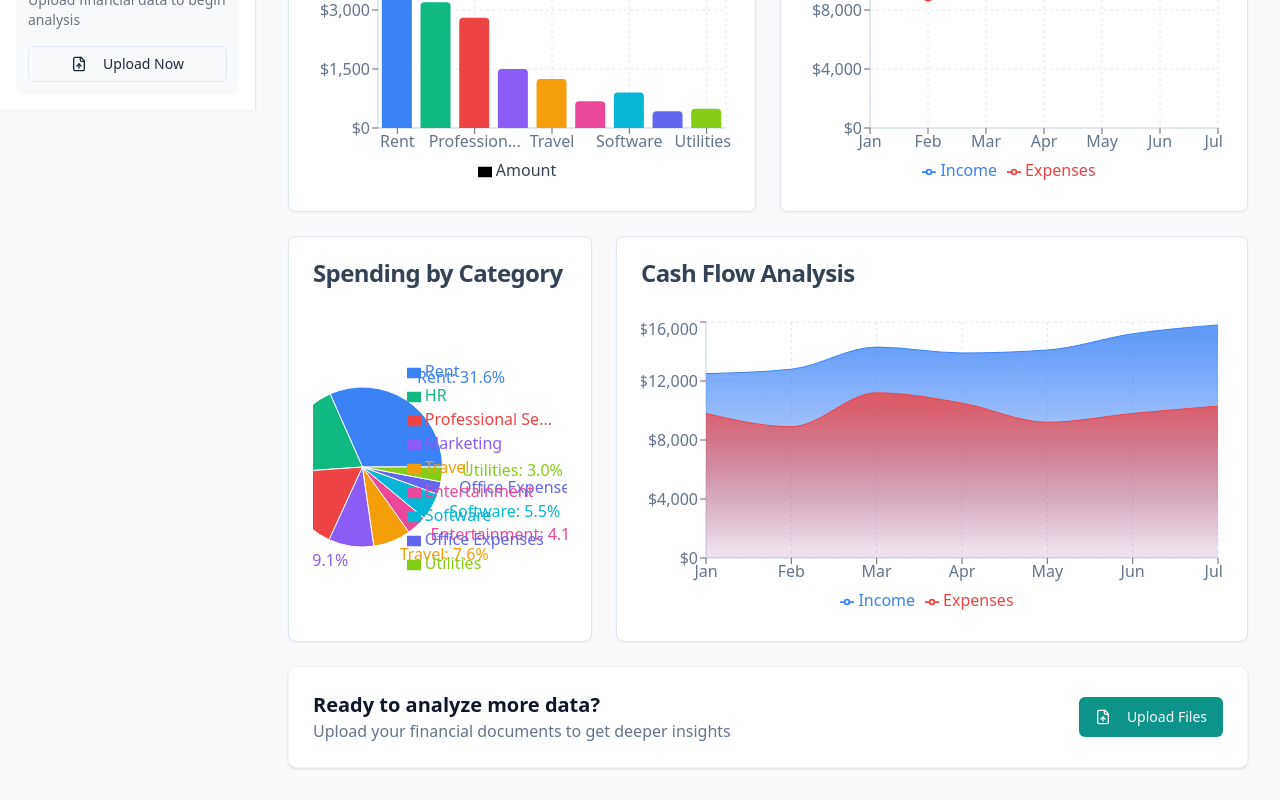
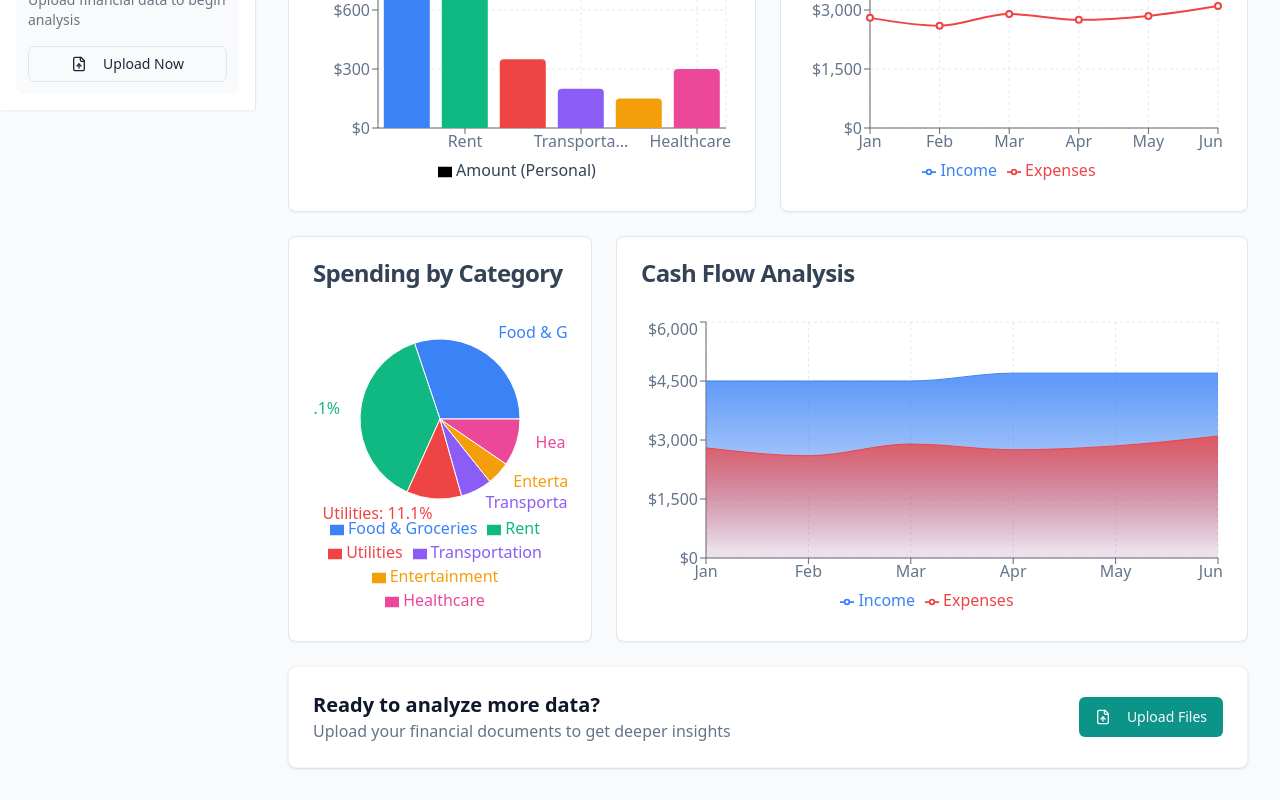
Before and after one commit to Not-Mally-Raw/sage-data-explorer, a React (Vite) app: page / in a window 1280 px wide. Shown: the part 690-1490 px from the top of the page. Built offline with nearby package versions, Linux system fonts and the light colour scheme.

Commit message:
feat: Add chart switching based on document type
Implement chart switching logic in the application. Display different charts based on the uploaded document's name, either "datafile" or "operation analysis".

```diff
--- a/src/components/dashboard/SampleChart.tsx
+++ b/src/components/dashboard/SampleChart.tsx
@@ -1,47 +1,51 @@
 
 import React from "react";
 import {
-  AreaChart,
-  Area,
-  BarChart,
-  Bar,
-  LineChart,
-  Line,
-  PieChart,
-  Pie,
-  Cell,
-  XAxis,
-  YAxis,
-  CartesianGrid,
-  Tooltip,
-  Legend,
-  ResponsiveContainer,
+  AreaChart, Area, BarChart, Bar, LineChart, Line, PieChart, Pie,
+  Cell, XAxis, YAxis, CartesianGrid, Tooltip, Legend, ResponsiveContainer
 } from "recharts";
 
-// More realistic financial data
-const expenseTimeData = [
-  { month: "Jan", expenses: 9800, income: 12500 },
-  { month: "Feb", expenses: 8900, income: 12800 },
-  { month: "Mar", expenses: 11200, income: 14300 },
-  { month: "Apr", expenses: 10500, income: 13900 },
-  { month: "May", expenses: 9200, income: 14100 },
-  { month: "Jun", expenses: 9800, income: 15200 },
-  { month: "Jul", expenses: 10300, income: 15800 },
-];
+// Personal Finance Data
+const personalFinanceData = {
+  timeData: [
+    { month: "Jan", expenses: 2800, income: 4500 },
+    { month: "Feb", expenses: 2600, income: 4500 },
+    { month: "Mar", expenses: 2900, income: 4500 },
+    { month: "Apr", expenses: 2750, income: 4700 },
+    { month: "May", expenses: 2850, income: 4700 },
+    { month: "Jun", expenses: 3100, income: 4700 },
+  ],
+  categoryData: [
+    { name: "Food & Groceries", value: 950 },
+    { name: "Rent", value: 1200 },
+    { name: "Utilities", value: 350 },
+    { name: "Transportation", value: 200 },
+    { name: "Entertainment", value: 150 },
+    { name: "Healthcare", value: 300 },
+  ]
+};
 
-const expenseCategoryData = [
-  { name: "Rent", value: 5200 },
-  { name: "HR", value: 3200 },
-  { name: "Professional Services", value: 2800 },
-  { name: "Marketing", value: 1500 },
-  { name: "Travel", value: 1245.67 },
-  { name: "Entertainment", value: 678.3 },
-  { name: "Software", value: 899.97 },
-  { name: "Office Expenses", value: 423.45 },
-  { name: "Utilities", value: 486.77 },
-];
+// Business Operations Data
+const businessOperationsData = {
+  timeData: [
+    { month: "Jan", revenue: 85000, costs: 65000, profit: 20000 },
+    { month: "Feb", revenue: 92000, costs: 68000, profit: 24000 },
+    { month: "Mar", revenue: 98000, costs: 70000, profit: 28000 },
+    { month: "Apr", revenue: 105000, costs: 73000, profit: 32000 },
+    { month: "May", revenue: 115000, costs: 78000, profit: 37000 },
+    { month: "Jun", revenue: 125000, costs: 82000, profit: 43000 },
+  ],
+  categoryData: [
+    { name: "Raw Materials", value: 35000 },
+    { name: "Labor", value: 28000 },
+    { name: "Marketing", value: 12000 },
+    { name: "Operations", value: 15000 },
+    { name: "R&D", value: 8000 },
+    { name: "Admin", value: 7000 },
+  ]
+};
 
-// Enhanced color scheme for better visualization
+// Enhanced color scheme
 const COLORS = [
   "#3b82f6", // Blue
   "#10b981", // Green
@@ -49,27 +53,24 @@ const COLORS = [
   "#8b5cf6", // Purple
   "#f59e0b", // Amber
   "#ec4899", // Pink
-  "#06b6d4", // Cyan
-  "#6366f1", // Indigo
-  "#84cc16", // Lime
 ];
 
 interface SampleChartProps {
   type: "line" | "area" | "bar" | "pie";
   height?: number;
   data?: any;
+  documentName?: string;
 }
 
 const SampleChart: React.FC<SampleChartProps> = ({
   type,
   height = 300,
-  data
+  documentName = "datafile"
 }) => {
-  // Use provided data if available, otherwise use default sample data
-  const chartData = {
-    timeData: data?.timeseriesData || expenseTimeData,
-    categoryData: data?.categoryBreakdown || expenseCategoryData
-  };
+  // Select dataset based on document name
+  const chartData = documentName.toLowerCase().includes("operation")
+    ? businessOperationsData
+    : personalFinanceData;
 
   const formatCurrency = (value: number) => {
     return new Intl.NumberFormat('en-US', {
@@ -89,11 +90,9 @@ const SampleChart: React.FC<SampleChartProps> = ({
             <XAxis
               dataKey="month"
               tick={{ fill: "#64748b" }}
-              axisLine={{ stroke: "#cbd5e1" }}
             />
             <YAxis
               tick={{ fill: "#64748b" }}
-              axisLine={{ stroke: "#cbd5e1" }}
               tickFormatter={formatCurrency}
             />
             <Tooltip
@@ -105,117 +104,49 @@ const SampleChart: React.FC<SampleChartProps> = ({
               }}
             />
             <Legend />
+            {documentName.toLowerCase().includes("operation") ? (
+              <>
                 <Line
                   type="monotone"
-              name="Income"
-              dataKey="income"
+                  dataKey="revenue"
+                  name="Revenue"
                   stroke="#3b82f6"
                   strokeWidth={2}
-              dot={{ r: 4, strokeWidth: 2 }}
-              activeDot={{ r: 6, strokeWidth: 2 }}
                 />
                 <Line
                   type="monotone"
-              name="Expenses"
-              dataKey="expenses"
+                  dataKey="profit"
+                  name="Profit"
+                  stroke="#10b981"
+                  strokeWidth={2}
+                />
+                <Line
+                  type="monotone"
+                  dataKey="costs"
+                  name="Costs"
                   stroke="#ef4444"
                   strokeWidth={2}
-              dot={{ r: 4, strokeWidth: 2 }}
-              activeDot={{ r: 6, strokeWidth: 2 }}
                 />
-          </LineChart>
-        </ResponsiveContainer>
-      );
-
-    case "area":
-      return (
-        <ResponsiveContainer width="100%" height={height}>
-          <AreaChart data={chartData.timeData}>
-            <defs>
-              <linearGradient id="colorIncome" x1="0" y1="0" x2="0" y2="1">
-                <stop offset="5%" stopColor="#3b82f6" stopOpacity={0.8} />
-                <stop offset="95%" stopColor="#3b82f6" stopOpacity={0.1} />
-              </linearGradient>
-              <linearGradient id="colorExpenses" x1="0" y1="0" x2="0" y2="1">
-                <stop offset="5%" stopColor="#ef4444" stopOpacity={0.8} />
-                <stop offset="95%" stopColor="#ef4444" stopOpacity={0.1} />
-              </linearGradient>
-            </defs>
-            <CartesianGrid strokeDasharray="3 3" stroke="#e2e8f0" />
-            <XAxis
-              dataKey="month"
-              tick={{ fill: "#64748b" }}
-              axisLine={{ stroke: "#cbd5e1" }}
-            />
-            <YAxis
-              tick={{ fill: "#64748b" }}
-              axisLine={{ stroke: "#cbd5e1" }}
-              tickFormatter={formatCurrency}
-            />
-            <Tooltip
-              formatter={(value) => formatCurrency(Number(value))}
-              contentStyle={{
-                backgroundColor: "#ffffff",
-                borderColor: "#e2e8f0",
-                boxShadow: "0 4px 6px -1px rgba(0, 0, 0, 0.1)"
-              }}
-            />
-            <Legend />
-            <Area
+              </>
+            ) : (
+              <>
+                <Line
                   type="monotone"
                   dataKey="income"
                   name="Income"
                   stroke="#3b82f6"
-              fillOpacity={1}
-              fill="url(#colorIncome)"
+                  strokeWidth={2}
                 />
-            <Area
+                <Line
                   type="monotone"
                   dataKey="expenses"
                   name="Expenses"
                   stroke="#ef4444"
-              fillOpacity={1}
-              fill="url(#colorExpenses)"
+                  strokeWidth={2}
                 />
-          </AreaChart>
-        </ResponsiveContainer>
-      );
-
-    case "bar":
-      return (
-        <ResponsiveContainer width="100%" height={height}>
-          <BarChart data={chartData.categoryData}>
-            <CartesianGrid strokeDasharray="3 3" stroke="#e2e8f0" />
-            <XAxis
-              dataKey="name"
-              tick={{ fill: "#64748b" }}
-              axisLine={{ stroke: "#cbd5e1" }}
-              tickFormatter={(value) => value.length > 10 ? `${value.substring(0, 10)}...` : value}
-            />
-            <YAxis
-              tick={{ fill: "#64748b" }}
-              axisLine={{ stroke: "#cbd5e1" }}
-              tickFormatter={formatCurrency}
-            />
-            <Tooltip
-              formatter={(value) => formatCurrency(Number(value))}
-              contentStyle={{
-                backgroundColor: "#ffffff",
-                borderColor: "#e2e8f0",
-                boxShadow: "0 4px 6px -1px rgba(0, 0, 0, 0.1)"
-              }}
-            />
-            <Legend />
-            <Bar
-              dataKey="value"
-              name="Amount"
-              radius={[4, 4, 0, 0]}
-            >
-              {chartData.categoryData.map((entry: any, index: number) => (
-                <Cell key={`cell-${index}`} fill={COLORS[index % COLORS.length]} />
-              ))}
-            </Bar>
-          </BarChart>
+              </>
+            )}
+          </LineChart>
         </ResponsiveContainer>
       );
 
@@ -231,7 +162,6 @@ const SampleChart: React.FC<SampleChartProps> = ({
               outerRadius={80}
               fill="#8884d8"
               dataKey="value"
-              nameKey="name"
               label={({ name, percent }) =>
                 `${name}: ${(percent * 100).toFixed(1)}%`
               }
@@ -251,13 +181,128 @@ const SampleChart: React.FC<SampleChartProps> = ({
                 boxShadow: "0 4px 6px -1px rgba(0, 0, 0, 0.1)"
               }}
             />
-            <Legend
-              layout="vertical"
-              verticalAlign="middle"
-              align="right"
-              formatter={(value) => value.length > 15 ? `${value.substring(0, 15)}...` : value}
+            <Legend />
+          </PieChart>
+        </ResponsiveContainer>
+      );
+
+    case "bar":
+      return (
+        <ResponsiveContainer width="100%" height={height}>
+          <BarChart data={chartData.categoryData}>
+            <CartesianGrid strokeDasharray="3 3" stroke="#e2e8f0" />
+            <XAxis
+              dataKey="name"
+              tick={{ fill: "#64748b" }}
+              tickFormatter={(value) => value.length > 10 ? `${value.substring(0, 10)}...` : value}
             />
-          </PieChart>
+            <YAxis
+              tick={{ fill: "#64748b" }}
+              tickFormatter={formatCurrency}
+            />
+            <Tooltip
+              formatter={(value) => formatCurrency(Number(value))}
+              contentStyle={{
+                backgroundColor: "#ffffff",
+                borderColor: "#e2e8f0",
+                boxShadow: "0 4px 6px -1px rgba(0, 0, 0, 0.1)"
+              }}
+            />
+            <Legend />
+            <Bar
+              dataKey="value"
+              name={documentName.toLowerCase().includes("operation") ? "Amount (Business)" : "Amount (Personal)"}
+              radius={[4, 4, 0, 0]}
+            >
+              {chartData.categoryData.map((entry: any, index: number) => (
+                <Cell key={`cell-${index}`} fill={COLORS[index % COLORS.length]} />
+              ))}
+            </Bar>
+          </BarChart>
+        </ResponsiveContainer>
+      );
+
+    case "area":
+      return (
+        <ResponsiveContainer width="100%" height={height}>
+          <AreaChart data={chartData.timeData}>
+            <defs>
+              <linearGradient id="colorRevenue" x1="0" y1="0" x2="0" y2="1">
+                <stop offset="5%" stopColor="#3b82f6" stopOpacity={0.8}/>
+                <stop offset="95%" stopColor="#3b82f6" stopOpacity={0.1}/>
+              </linearGradient>
+              <linearGradient id="colorProfit" x1="0" y1="0" x2="0" y2="1">
+                <stop offset="5%" stopColor="#10b981" stopOpacity={0.8}/>
+                <stop offset="95%" stopColor="#10b981" stopOpacity={0.1}/>
+              </linearGradient>
+              <linearGradient id="colorCosts" x1="0" y1="0" x2="0" y2="1">
+                <stop offset="5%" stopColor="#ef4444" stopOpacity={0.8}/>
+                <stop offset="95%" stopColor="#ef4444" stopOpacity={0.1}/>
+              </linearGradient>
+            </defs>
+            <CartesianGrid strokeDasharray="3 3" stroke="#e2e8f0" />
+            <XAxis
+              dataKey="month"
+              tick={{ fill: "#64748b" }}
+            />
+            <YAxis
+              tick={{ fill: "#64748b" }}
+              tickFormatter={formatCurrency}
+            />
+            <Tooltip
+              formatter={(value) => formatCurrency(Number(value))}
+              contentStyle={{
+                backgroundColor: "#ffffff",
+                borderColor: "#e2e8f0",
+                boxShadow: "0 4px 6px -1px rgba(0, 0, 0, 0.1)"
+              }}
+            />
+            <Legend />
+            {documentName.toLowerCase().includes("operation") ? (
+              <>
+                <Area
+                  type="monotone"
+                  dataKey="revenue"
+                  name="Revenue"
+                  stroke="#3b82f6"
+                  fill="url(#colorRevenue)"
+                />
+                <Area
+                  type="monotone"
+                  dataKey="profit"
+                  name="Profit"
+                  stroke="#10b981"
+                  fill="url(#colorProfit)"
+                />
+                <Area
+                  type="monotone"
+                  dataKey="costs"
+                  name="Costs"
+                  stroke="#ef4444"
+                  fill="url(#colorCosts)"
+                />
+              </>
+            ) : (
+              <>
+                <Area
+                  type="monotone"
+                  dataKey="income"
+                  name="Income"
+                  stroke="#3b82f6"
+                  fillOpacity={1}
+                  fill="url(#colorRevenue)"
+                />
+                <Area
+                  type="monotone"
+                  dataKey="expenses"
+                  name="Expenses"
+                  stroke="#ef4444"
+                  fillOpacity={1}
+                  fill="url(#colorCosts)"
+                />
+              </>
+            )}
+          </AreaChart>
         </ResponsiveContainer>
       );
 
```
Lines whose indentation alone changed are shown as unchanged.
